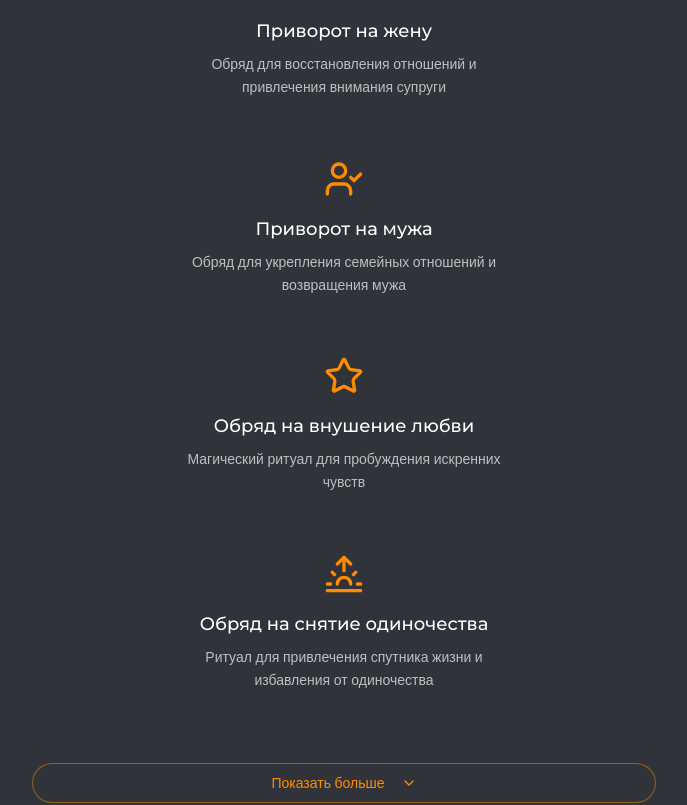
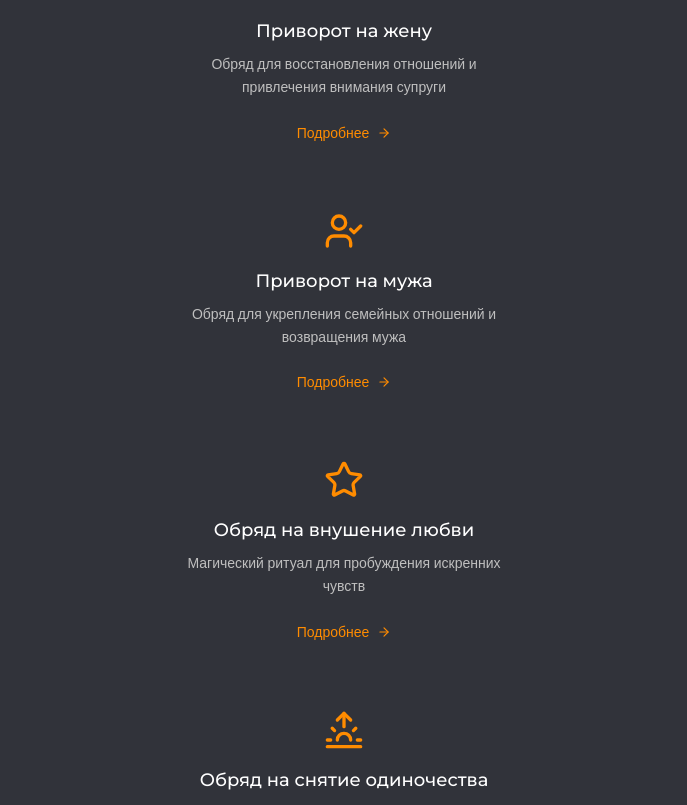
Before and after one commit to pr-poehali-dev/love-spell-website-1, a React (Vite) app: page / in a window 1280 px wide. Shown: the part 3069-3874 px from the top of the page, without its empty margins (296-983 px from the left). Built offline with nearby package versions, Linux system fonts and the light colour scheme.

Commit message:
feat: добавить кнопки переходов в обрядах

```diff
--- a/src/components/RitualsSection.tsx
+++ b/src/components/RitualsSection.tsx
@@ -69,6 +69,14 @@ function RitualCard({ ritual }: { ritual: typeof ritualCards[0] }) {
         <div className="space-y-2">
           <h3 className="text-lg font-medium text-foreground group-hover:text-accent transition-colors duration-300">{ritual.title}</h3>
           <p className="text-muted-foreground text-sm leading-relaxed max-w-xs mx-auto">{ritual.description}</p>
+        </div>
+
+        {/* Кнопка перехода к статье */}
+        <div className="mt-4">
+          <div className="px-4 py-2 bg-accent/8 hover:bg-accent/15 rounded-full text-accent text-sm font-medium transition-colors duration-300 flex items-center gap-2 justify-center">
+            <span>Подробнее</span>
+            <Icon name="ArrowRight" size={14} className="group-hover:translate-x-1 transition-transform duration-300" />
+          </div>
         </div>
       </div>
 
```
